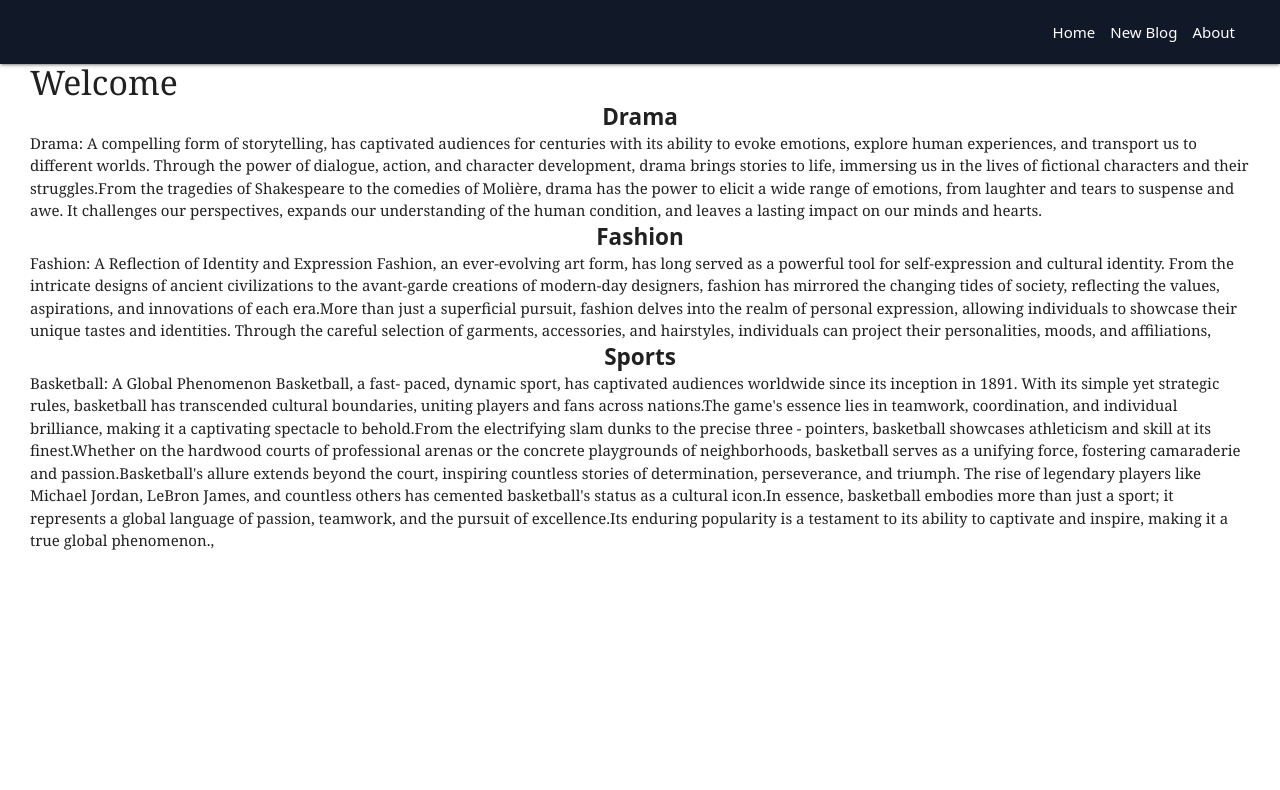
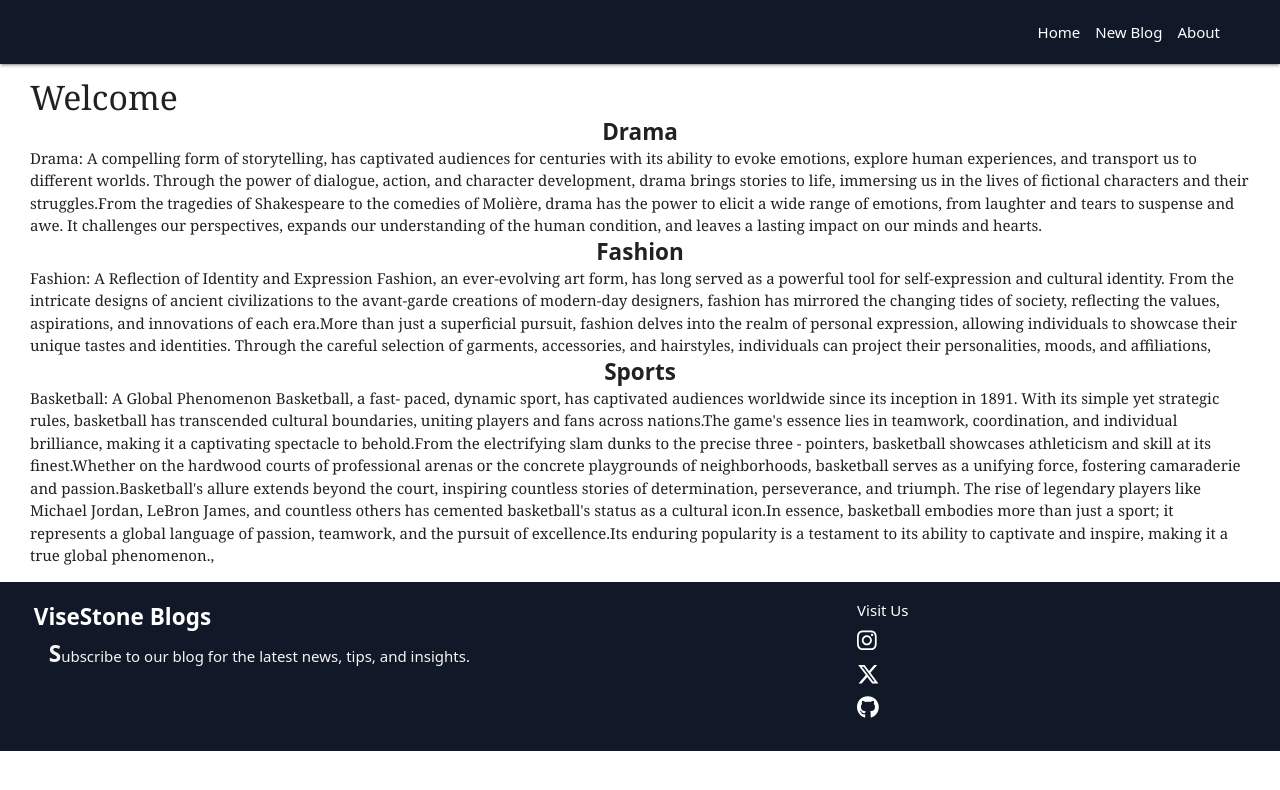
Before and after one commit to gilbertmunuotz/myblogs, a React (Create React App) app: page / in a window 1280 px wide. Shown: the top 790 px of the page. Built offline with nearby package versions, Linux system fonts and the light colour scheme; data requests are answered from the project's data file.

Commit message:
We Done✔

```diff
--- a/package.json
+++ b/package.json
@@ -4,6 +4,11 @@
   "version": "0.1.0",
   "private": true,
   "dependencies": {
+    "@fortawesome/fontawesome-svg-core": "^6.4.2",
+    "@fortawesome/free-brands-svg-icons": "^6.4.2",
+    "@fortawesome/free-regular-svg-icons": "^6.4.2",
+    "@fortawesome/free-solid-svg-icons": "^6.4.2",
+    "@fortawesome/react-fontawesome": "^0.2.0",
     "@tailwindcss/forms": "^0.5.7",
     "@testing-library/jest-dom": "^5.17.0",
     "@testing-library/react": "^13.4.0",
--- a/public/index.html
+++ b/public/index.html
@@ -1,14 +1,12 @@
 <!DOCTYPE html>
 <html lang="en">
+
 <head>
   <meta charset="utf-8" />
   <link rel="icon" href="%PUBLIC_URL%/favicon.ico" />
   <meta name="viewport" content="width=device-width, initial-scale=1" />
   <meta name="theme-color" content="#000000" />
-    <meta
-      name="description"
-      content="Web site created using create-react-app"
-    />
+  <meta name="description" content="Web site created using create-react-app" />
   <link rel="apple-touch-icon" href="%PUBLIC_URL%/logo192.png" />
   <!--
       manifest.json provides metadata used when your web app is installed on a
@@ -28,7 +26,8 @@
 
   <title>React App</title>
 </head>
-  <body>
+
+<body clasName="dark">
   <noscript>You need to enable JavaScript to run this app.</noscript>
   <div id="root"></div>
   <!--
@@ -42,4 +41,5 @@
       To create a production bundle, use `npm run build` or `yarn build`.
     -->
 </body>
+
 </html>
--- /dev/null
+++ b/src/components/Footer.js
@@ -0,0 +1,40 @@
+import React from 'react'
+import { FontAwesomeIcon } from "@fortawesome/react-fontawesome";
+import { faXTwitter, faGithub, faInstagram } from '@fortawesome/free-brands-svg-icons'
+
+function Footer() {
+    return (
+        <div className='Footer'>
+            <footer className="page-footer bg-gray-900 pb-2">
+                <div className="row mx-6">
+                    <div className="col l6 s12">
+                        <h5 className="white-text text-2xl font-semibold">ViseStone Blogs</h5>
+                        <p className="grey-text text-lighten-4 mt-2 first-letter:font-bold first-letter:text-2xl ml-4">Subscribe to our blog for the latest news, tips, and insights.</p>
+                    </div>
+                    <div className="col l4 offset-l2 s12">
+                        <h5 className="white-text">Visit Us</h5>
+                        <ul className='mt-2'>
+                            <li className='mt-1 text-2xl'>
+                                <a href="https://www.instagram.com/gilbertmunuotz/">
+                                    <FontAwesomeIcon icon={faInstagram} ></FontAwesomeIcon>
+                                </a>
+                            </li>
+                            <li className='mt-1 text-2xl'>
+                                <a href="https://twitter.com/gilbertmunuotz">
+                                    <FontAwesomeIcon icon={faXTwitter} ></FontAwesomeIcon>
+                                </a>
+                            </li>
+                            <li className='mt-1 text-2xl'>
+                                <a href="https://github.com/gilbertmunuotz">
+                                    <FontAwesomeIcon icon={faGithub}></FontAwesomeIcon>
+                                </a>
+                            </li>
+                        </ul>
+                    </div>
+                </div>
+            </footer>
+        </div>
+    )
+}
+
+export default Footer
--- a/src/components/Home.js
+++ b/src/components/Home.js
@@ -1,3 +1,4 @@
+import Footer from './Footer'
 import MyblogsR from './MyblogsR'
 import UseCostomHook from './UseCostomHook'
 
@@ -6,10 +7,11 @@ function Home() {
     const { blogs, message, error } = UseCostomHook(url)
 
     return (
-        <div className='home mx-8'>
-            {error && <div>{error}</div>}
-            {message && <div>Loading...</div>}
+        <div className='home'>
+            {error && <div className='mx-8'>{error}</div>}
+            {message && <div className='mx-8'>Loading...</div>}
             {blogs && <MyblogsR blogs={blogs} title='Welcome' />}
+            <Footer />
         </div>
     )
 }
--- a/src/components/MyblogsR.js
+++ b/src/components/MyblogsR.js
@@ -3,7 +3,7 @@ import { Link } from 'react-router-dom';
 
 function MyblogsR({ blogs, title }) {
     return (
-        <div className="MyblogsR">
+        <div className="MyblogsR mx-8 my-4">
             <h1 className="text-4xl font-serif">{title}</h1>
             {blogs.map((blog, index) => (
                 <div key={index} className="wrapper hover:bg-slate cursor-pointer">
--- a/src/components/Navbar.js
+++ b/src/components/Navbar.js
@@ -1,14 +1,20 @@
 import React from 'react'
 import { NavLink, } from "react-router-dom";
+// import { FontAwesomeIcon } from '@fortawesome/free-regular-svg-icons'
+// import { faCircleHalfStroke } from '@fortawesome/free-regular-svg-icons'
 
 function Navbar() {
     return (
-        <div className="navbar-fixed">
+        <div className="navbar">
             <nav className='nav-wrapper bg-gray-900'>
                 <div className="links text-right mr-12 space-x-4">
                     <NavLink className='active' to="/">Home</NavLink>
                     <NavLink to="/newBlog">New Blog</NavLink>
                     <NavLink to="/about">About</NavLink>
+                    <button type="button" className='rounded-3xl bg-slate-50'>
+                        {/* <svg xmlns="http://www.w3.org/2000/svg" height="1em" viewBox="0 0 512 512"><path d="M448 256c0-106-86-192-192-192V448c106 0 192-86 192-192zM0 256a256 256 0 1 1 512 0A256 256 0 1 1 0 256z" /></svg> */}
+                        {/* <FontAwesomeIcon icon={ faCircleHalfStroke}></FontAwesomeIcon> */}
+                    </button>
                 </div>
             </nav >
         </div >
--- a/src/components/UseCostomHook.js
+++ b/src/components/UseCostomHook.js
@@ -1,46 +1,46 @@
-import { useEffect, useState } from 'react'
+import { useEffect, useState } from 'react';
 import { AbortedDeferredError } from 'react-router-dom';
 
-function UseCostomHook(url) {
+function UseCustomHook(url) {
 
-    const [blogs, setBlogs] = useState(null)
+    const [blogs, setBlogs] = useState(null);
 
-    const [message, setMessage] = useState(true)
+    const [message, setMessage] = useState(true);
 
-    const [error, setError] = useState(null)
+    const [error, setError] = useState(null);
 
     useEffect(() => {
 
         const abort = new AbortController();
 
-        setTimeout(() => {
-            fetch(url)
+        fetch(url, {
+            signal: abort.signal,
+        })
             .then(Response => {
                 if (!Response.ok) {
-                        throw Error('Failed to Fetch Data')
+                    throw Error('Failed to Fetch Data');
                 }
-                    return Response.json()
+                return Response.json();
             })
             .then(data => {
-                    setBlogs(data)
-                    setMessage(false)
-                    setError(null)
+                setBlogs(data);
+                setMessage(false);
+                setError(null);
             })
             .catch(error => {
                 if (error.name === AbortedDeferredError) {
                     console.log('Fetch Aborted');
                 } else {
-                        setMessage(false)
-                        setError(error.message)
+                    setMessage(false);
+                    setError(error.message);
                 }
-                })
-        }, 1000);
+            });
 
         return () => abort.abort();
 
     }, [url]);
 
-    return { blogs, message, error }
+    return { blogs, message, error };
 }
 
-export default UseCostomHook
+export default UseCustomHook;
--- a/tailwind.config.js
+++ b/tailwind.config.js
@@ -1,6 +1,7 @@
 /** @type {import('tailwindcss').Config} */
 module.exports = {
   content: ["./src/**/*.{html,js}"],
+  darkMode: 'class',
   theme: {
     extend: {},
   },
```
Also changed, not shown: 1 other file (tests, documents, lock files or other folders). Lines whose indentation alone changed are shown as unchanged.
